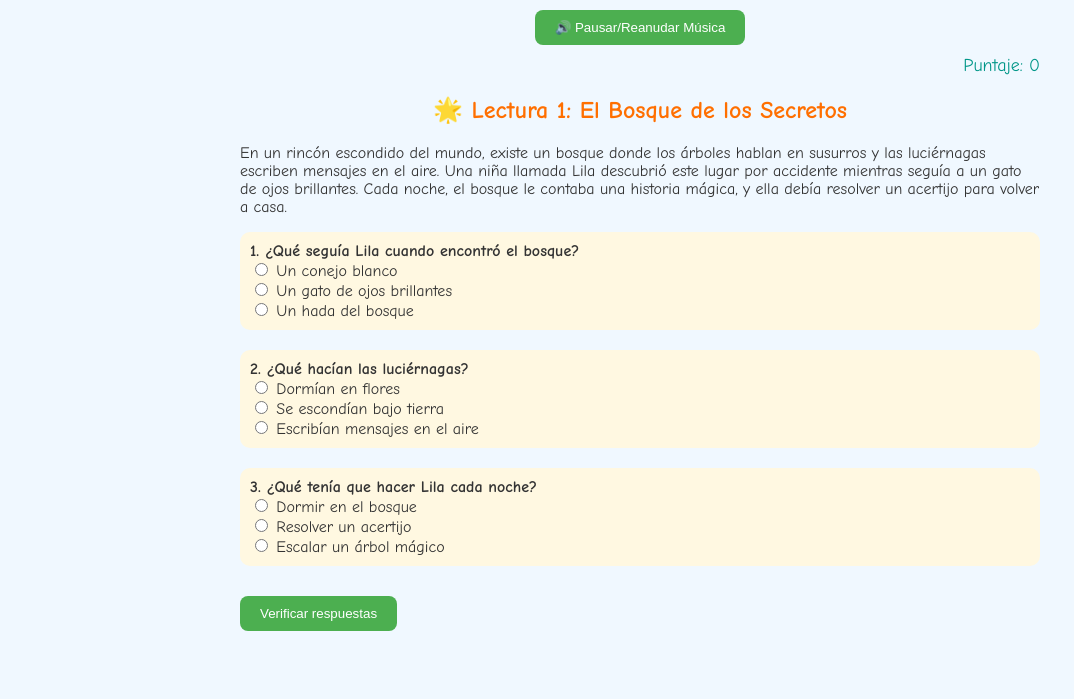
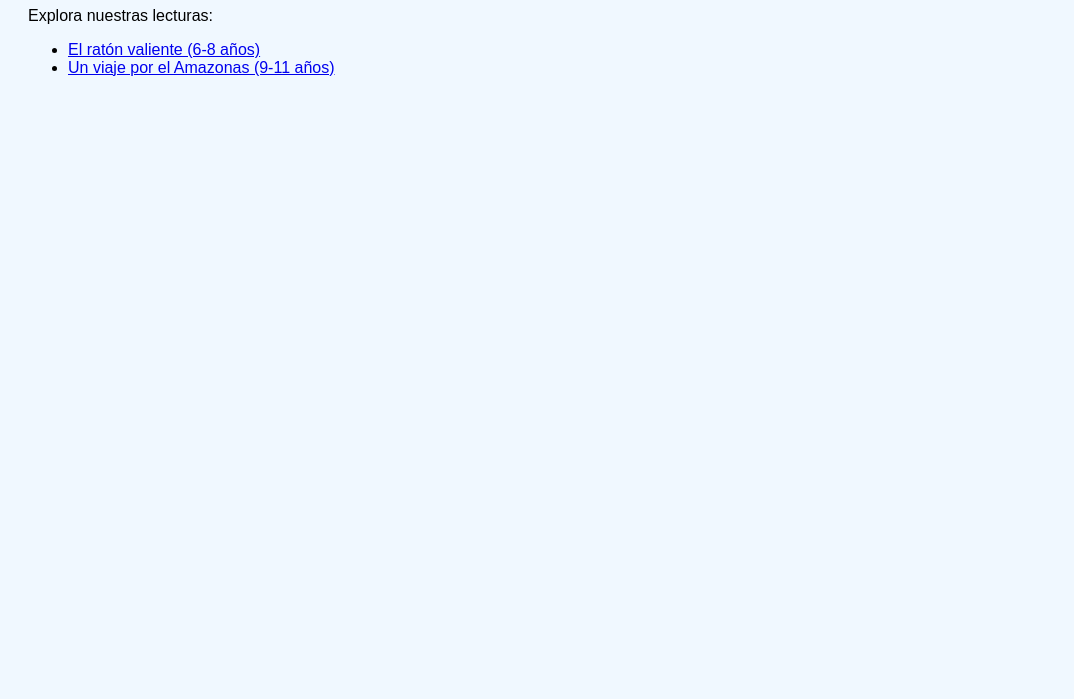
Before and after one commit to Marco89709/ENTIENDE, a plain HTML site: page index.html in a window 1280 px wide. Shown: the part 101-800 px from the top of the page, without its empty margins (0-1074 px from the left). Drawn offline with Linux system fonts and the light colour scheme.

Commit message:
Add files via upload

```diff
--- a/index.html
+++ b/index.html
@@ -1,135 +1,17 @@
 <!DOCTYPE html>
 <html lang="es">
 <head>
-  <meta charset="UTF-8">
-  <title>Comprende - Lectura 1</title>
-  <style>
-    body {
-      font-family: 'Comic Sans MS', sans-serif;
-      background-color: #f0f8ff;
-      color: #333;
-      padding: 20px;
-      max-width: 800px;
-      margin: auto;
-    }
-
-    h1, h2 {
-      text-align: center;
-      color: #ff6f00;
-    }
-
-    .pregunta {
-      background: #fff8e1;
-      padding: 10px;
-      margin-bottom: 20px;
-      border-radius: 10px;
-    }
-
-    button {
-      background-color: #4caf50;
-      color: white;
-      border: none;
-      padding: 10px 20px;
-      margin-top: 10px;
-      border-radius: 8px;
-      cursor: pointer;
-    }
-
-    .puntaje {
-      text-align: right;
-      font-size: 18px;
-      color: #009688;
-    }
-
-    .audio-control {
-      margin-bottom: 10px;
-      text-align: center;
-    }
-  </style>
+  <meta charset="UTF-8" />
+  <meta name="viewport" content="width=device-width, initial-scale=1.0"/>
+  <title>Comprende - Lecturas Interactivas</title>
+  <link rel="stylesheet" href="style.css" />
 </head>
 <body>
-
-  <h1>📚 Comprende</h1>
-  <div class="audio-control">
-    <audio id="musica" src="https://www.bensound.com/bensound-music/bensound-happyrock.mp3" autoplay loop></audio>
-    <button onclick="toggleMusica()">🔊 Pausar/Reanudar Música</button>
-  </div>
-
-  <div class="puntaje">Puntaje: <span id="puntaje">0</span></div>
-
-  <h2>🌟 Lectura 1: El Bosque de los Secretos</h2>
-  <p>
-    En un rincón escondido del mundo, existe un bosque donde los árboles hablan en susurros y las luciérnagas escriben mensajes en el aire.
-    Una niña llamada Lila descubrió este lugar por accidente mientras seguía a un gato de ojos brillantes.
-    Cada noche, el bosque le contaba una historia mágica, y ella debía resolver un acertijo para volver a casa.
-  </p>
-
-  <div class="pregunta">
-    <strong>1. ¿Qué seguía Lila cuando encontró el bosque?</strong><br>
-    <input type="radio" name="p1" value="a"> Un conejo blanco<br>
-    <input type="radio" name="p1" value="b"> Un gato de ojos brillantes<br>
-    <input type="radio" name="p1" value="c"> Un hada del bosque<br>
-  </div>
-
-  <div class="pregunta">
-    <strong>2. ¿Qué hacían las luciérnagas?</strong><br>
-    <input type="radio" name="p2" value="a"> Dormían en flores<br>
-    <input type="radio" name="p2" value="b"> Se escondían bajo tierra<br>
-    <input type="radio" name="p2" value="c"> Escribían mensajes en el aire<br>
-  </div>
-
-  <div class="pregunta">
-    <strong>3. ¿Qué tenía que hacer Lila cada noche?</strong><br>
-    <input type="radio" name="p3" value="a"> Dormir en el bosque<br>
-    <input type="radio" name="p3" value="b"> Resolver un acertijo<br>
-    <input type="radio" name="p3" value="c"> Escalar un árbol mágico<br>
-  </div>
-
-  <button onclick="verificar()">Verificar respuestas</button>
-
-  <!-- Sonidos -->
-  <audio id="correcto" src="https://www.soundjay.com/button/sounds/button-3.mp3"></audio>
-  <audio id="incorrecto" src="https://www.soundjay.com/button/sounds/button-10.mp3"></audio>
-
-  <script>
-    let puntaje = localStorage.getItem('puntaje') || 0;
-    document.getElementById("puntaje").innerText = puntaje;
-
-    function verificar() {
-      const respuestas = {
-        p1: "b",
-        p2: "c",
-        p3: "b"
-      };
-      let puntosGanados = 0;
-      for (let clave in respuestas) {
-        const opciones = document.getElementsByName(clave);
-        for (let op of opciones) {
-          if (op.checked && op.value === respuestas[clave]) {
-            puntosGanados++;
-          }
-        }
-      }
-
-      puntaje = parseInt(puntaje) + puntosGanados;
-      localStorage.setItem('puntaje', puntaje);
-      document.getElementById("puntaje").innerText = puntaje;
-
-      // Reproducir sonido
-      if (puntosGanados === 3) {
-        document.getElementById("correcto").play();
-        alert("¡Perfecto! ¡Muy bien hecho! 🥳");
-      } else {
-        document.getElementById("incorrecto").play();
-        alert(`Obtuviste ${puntosGanados} respuesta(s) correcta(s). ¡Sigue practicando!`);
-      }
-    }
-
-    function toggleMusica() {
-      const musica = document.getElementById("musica");
-      musica.paused ? musica.play() : musica.pause();
-    }
-  </script>
-
+  <h1>Bienvenido a COMPRENDE</h1>
+  <p>Explora nuestras lecturas:</p>
+  <ul>
+    <li><a href="lecturas/raton-valiente.html">El ratón valiente (6-8 años)</a></li>
+    <li><a href="lecturas/amazonas.html">Un viaje por el Amazonas (9-11 años)</a></li>
+  </ul>
 </body>
 </html>
--- /dev/null
+++ b/style.css
@@ -0,0 +1,14 @@
+body {
+  font-family: Arial, sans-serif;
+  padding: 20px;
+  background-color: #f0f8ff;
+}
+
+h1, h2 {
+  color: #333;
+}
+
+button {
+  margin-top: 10px;
+  padding: 8px 12px;
+}
```
Also changed, not shown: amazonas.html (added, +34 -0 lines), raton-valiente.html (added, +34 -0 lines), script.js (added, +20 -0 lines).
